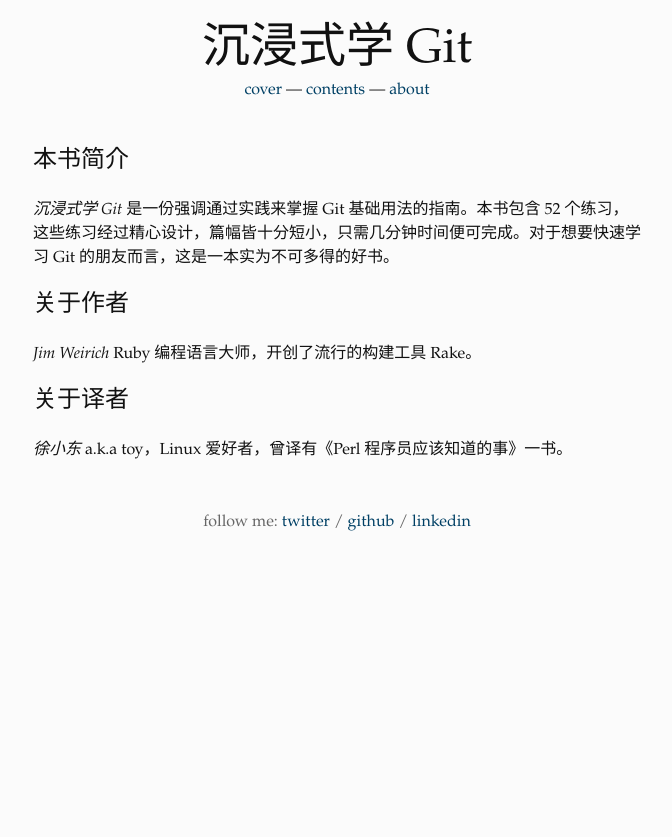
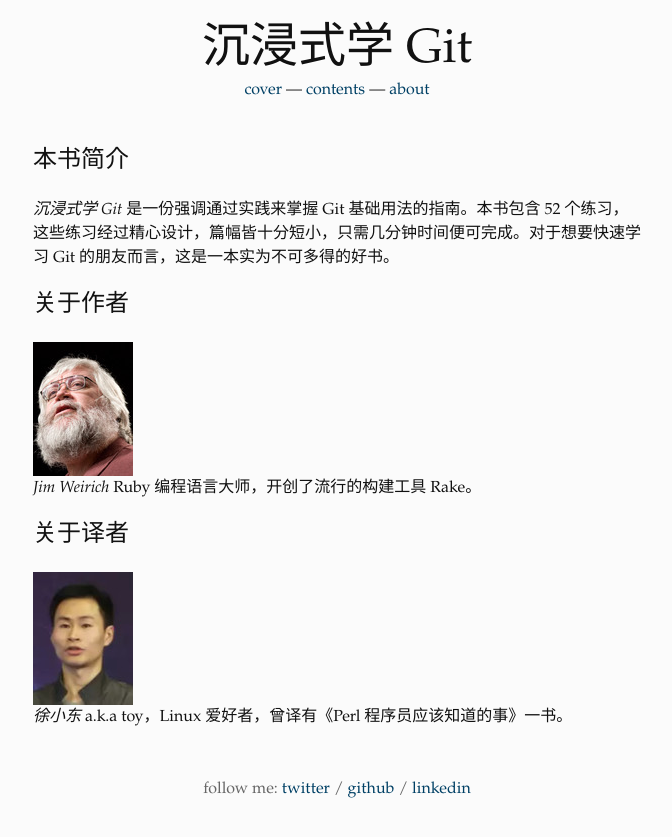
Before and after one commit to xuxiaodong/gitimmersion, a Jekyll site: the page built from index.html, in a window 1280 px wide. Shown: the top 837 px of the page, without its empty margins (303-975 px from the left). Built offline with Jekyll 4.4.1, drawn with Linux system fonts in a browser that asks for light colours; Markdown is read by kramdown in place of the engine named in the settings.

Commit message:
Add images

```diff
--- a/index.html
+++ b/index.html
@@ -9,8 +9,12 @@
 
 <h2>关于作者</h2>
 
+<img src="img/jim.jpg" alt="jim">
+
 <p><em>Jim Weirich</em> Ruby 编程语言大师，开创了流行的构建工具 Rake。</p>
 
 <h2>关于译者</h2>
 
+<img src="img/toy.jpg" alt="toy">
+
 <p><em>徐小东</em> a.k.a toy，Linux 爱好者，曾译有《Perl 程序员应该知道的事》一书。</p>
```
Also changed, not shown: img/jim.jpg (added), img/toy.jpg (added).
